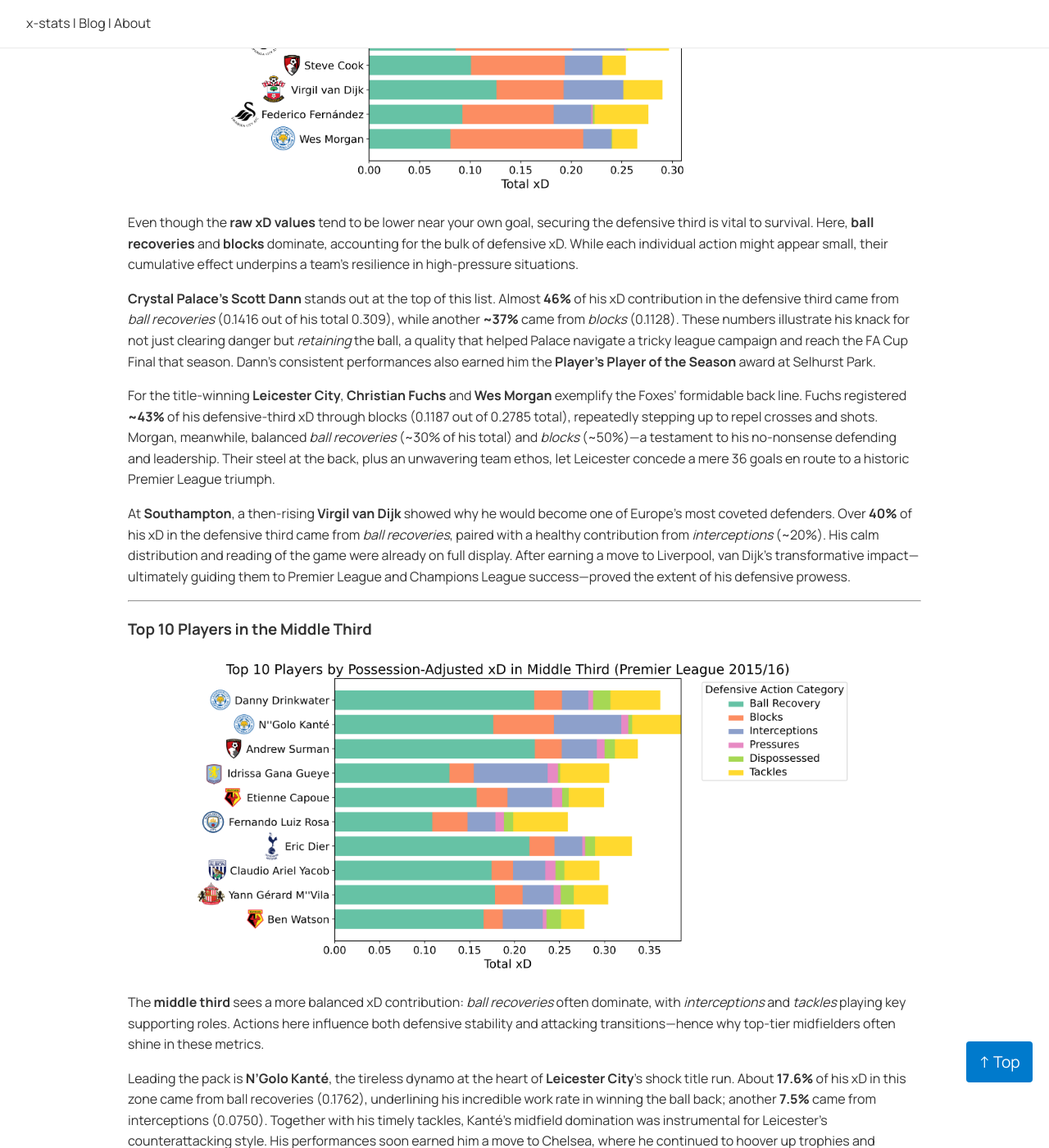
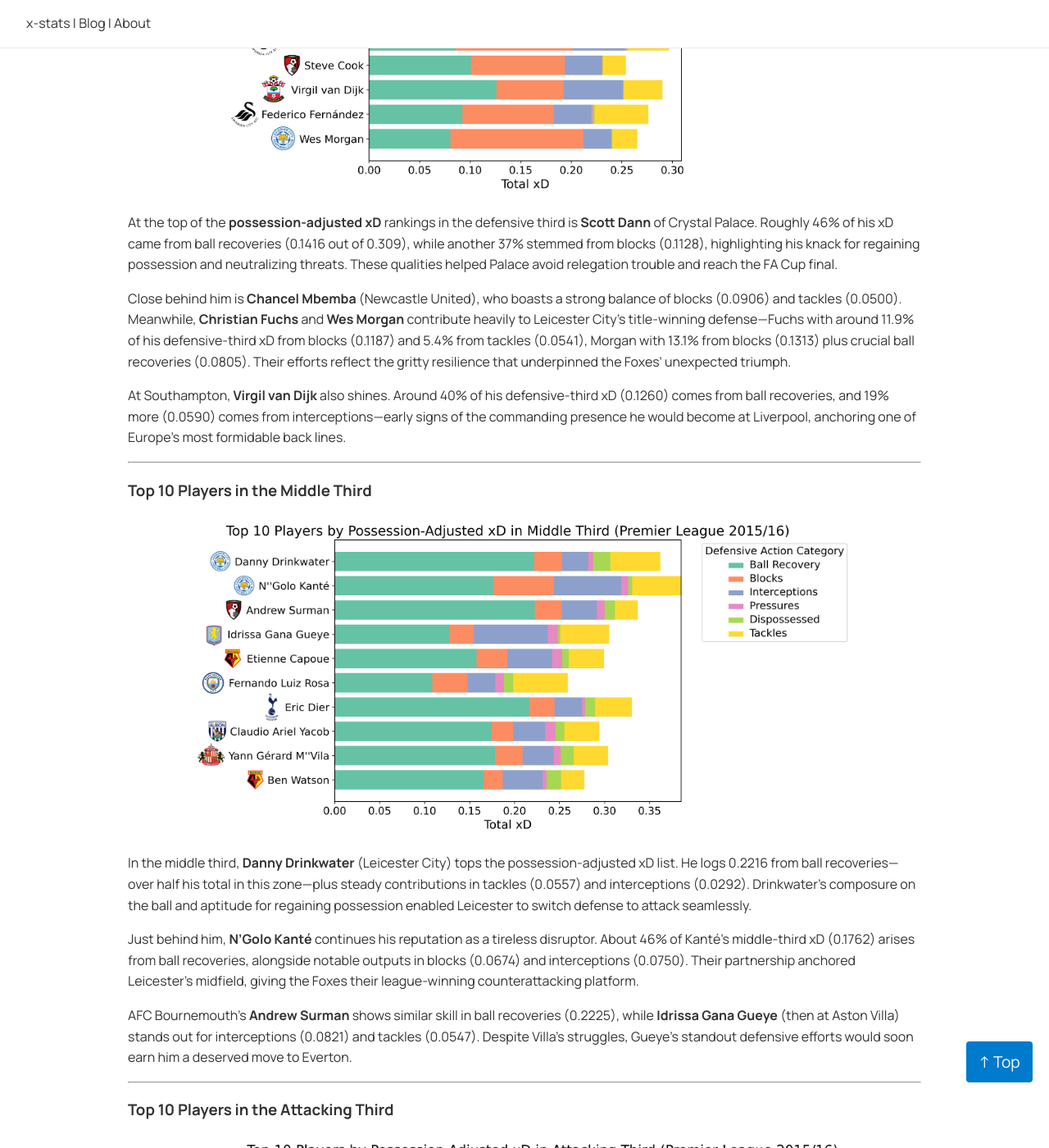
Before and after one commit to u3mukher/x-stats, a Jekyll site: the page built from _posts/2024-12-12-xD.md, in a window 1280 px wide and 1400 px high, scrolled down 6502 px. Shown: the whole window at 82% size. Built offline with Jekyll 4.4.1, drawn with Linux system fonts in a browser that asks for light colours; a style sheet for code colours, icons or effects is not loaded; some of the changed text lies outside the part shown.

Commit message:
Update 2024-12-12-xD.md

```diff
--- a/_posts/2024-12-12-xD.md
+++ b/_posts/2024-12-12-xD.md
@@ -187,13 +187,11 @@ Interestingly, while a player’s total xD (not adjusted for possession) might p
 
 ![Defensive Third]({{ site.baseurl }}/assets/xD_barcharts/top10_xD_possAdj_defensive_third_wlogo.png){:.chart-image}
 
-Even though the **raw xD values** tend to be lower near your own goal, securing the defensive third is vital to survival. Here, **ball recoveries** and **blocks** dominate, accounting for the bulk of defensive xD. While each individual action might appear small, their cumulative effect underpins a team’s resilience in high-pressure situations.
+At the top of the **possession-adjusted xD** rankings in the defensive third is **Scott Dann** of Crystal Palace. Roughly 46% of his xD came from ball recoveries (0.1416 out of 0.309), while another 37% stemmed from blocks (0.1128), highlighting his knack for regaining possession and neutralizing threats. These qualities helped Palace avoid relegation trouble and reach the FA Cup final.
 
-**Crystal Palace’s Scott Dann** stands out at the top of this list. Almost **46%** of his xD contribution in the defensive third came from *ball recoveries* (0.1416 out of his total 0.309), while another **~37%** came from *blocks* (0.1128). These numbers illustrate his knack for not just clearing danger but *retaining* the ball, a quality that helped Palace navigate a tricky league campaign and reach the FA Cup Final that season. Dann’s consistent performances also earned him the **Player’s Player of the Season** award at Selhurst Park.
+Close behind him is **Chancel Mbemba** (Newcastle United), who boasts a strong balance of blocks (0.0906) and tackles (0.0500). Meanwhile, **Christian Fuchs** and **Wes Morgan** contribute heavily to Leicester City’s title-winning defense—Fuchs with around 11.9% of his defensive-third xD from blocks (0.1187) and 5.4% from tackles (0.0541), Morgan with 13.1% from blocks (0.1313) plus crucial ball recoveries (0.0805). Their efforts reflect the gritty resilience that underpinned the Foxes’ unexpected triumph.
 
-For the title-winning **Leicester City**, **Christian Fuchs** and **Wes Morgan** exemplify the Foxes’ formidable back line. Fuchs registered **~43%** of his defensive-third xD through blocks (0.1187 out of 0.2785 total), repeatedly stepping up to repel crosses and shots. Morgan, meanwhile, balanced *ball recoveries* (~30% of his total) and *blocks* (~50%)—a testament to his no-nonsense defending and leadership. Their steel at the back, plus an unwavering team ethos, let Leicester concede a mere 36 goals en route to a historic Premier League triumph.
-
-At **Southampton**, a then-rising **Virgil van Dijk** showed why he would become one of Europe’s most coveted defenders. Over **40%** of his xD in the defensive third came from *ball recoveries*, paired with a healthy contribution from *interceptions* (~20%). His calm distribution and reading of the game were already on full display. After earning a move to Liverpool, van Dijk’s transformative impact—ultimately guiding them to Premier League and Champions League success—proved the extent of his defensive prowess.
+At Southampton, **Virgil van Dijk** also shines. Around 40% of his defensive-third xD (0.1260) comes from ball recoveries, and 19% more (0.0590) comes from interceptions—early signs of the commanding presence he would become at Liverpool, anchoring one of Europe’s most formidable back lines.
 
 ---
 
@@ -201,13 +199,11 @@ At **Southampton**, a then-rising **Virgil van Dijk** showed why he would become
 
 ![Middle Third]({{ site.baseurl }}/assets/xD_barcharts/top10_xD_possAdj_middle_third_wlogo.png){:.chart-image}
 
-The **middle third** sees a more balanced xD contribution: *ball recoveries* often dominate, with *interceptions* and *tackles* playing key supporting roles. Actions here influence both defensive stability and attacking transitions—hence why top-tier midfielders often shine in these metrics.
+In the middle third, **Danny Drinkwater** (Leicester City) tops the possession-adjusted xD list. He logs 0.2216 from ball recoveries—over half his total in this zone—plus steady contributions in tackles (0.0557) and interceptions (0.0292). Drinkwater’s composure on the ball and aptitude for regaining possession enabled Leicester to switch defense to attack seamlessly.
 
-Leading the pack is **N’Golo Kanté**, the tireless dynamo at the heart of **Leicester City**’s shock title run. About **17.6%** of his xD in this zone came from ball recoveries (0.1762), underlining his incredible work rate in winning the ball back; another **7.5%** came from interceptions (0.0750). Together with his timely tackles, Kanté’s midfield domination was instrumental for Leicester’s counterattacking style. His performances soon earned him a move to Chelsea, where he continued to hoover up trophies and personal accolades.
+Just behind him, **N’Golo Kanté** continues his reputation as a tireless disruptor. About 46% of Kanté’s middle-third xD (0.1762) arises from ball recoveries, alongside notable outputs in blocks (0.0674) and interceptions (0.0750). Their partnership anchored Leicester’s midfield, giving the Foxes their league-winning counterattacking platform.
 
-**Danny Drinkwater**, Kanté’s partner in midfield, contributed the highest share of *ball recoveries* among the top 10 (~22%). His calm distribution and ability to retrieve possession turned defense into attack seamlessly, a crucial element in the Foxes’ quick-break approach.
-
-Despite **Aston Villa**’s struggles that season, **Idrissa Gana Gueye** showcased his potential with **~12.7%** of his middle-third xD coming from *ball recoveries* (0.1274) and another **8.2%** from *interceptions* (0.0821). Those performances led him to Everton, where he established himself as one of the league’s most disruptive holding midfielders, repeatedly regaining possession and denying opponents’ build-up play.
+AFC Bournemouth’s **Andrew Surman** shows similar skill in ball recoveries (0.2225), while **Idrissa Gana Gueye** (then at Aston Villa) stands out for interceptions (0.0821) and tackles (0.0547). Despite Villa’s struggles, Gueye’s standout defensive efforts would soon earn him a deserved move to Everton.
 
 ---
 
@@ -215,15 +211,13 @@ Despite **Aston Villa**’s struggles that season, **Idrissa Gana Gueye** showca
 
 ![Attacking Third]({{ site.baseurl }}/assets/xD_barcharts/top10_xD_possAdj_attacking_third_wlogo.png){:.chart-image}
 
-Defensive actions near the opponent’s penalty area naturally carry **higher xD values**, since a recovery, block, or pressure here greatly reduces the chance of an immediate threat or a breakaway goal. Many of the players topping this list are forwards or attack-minded midfielders who add defensive hustle to their offensive skill set.
+In the attacking third, **Troy Deeney** (Watford) leads the way in possession-adjusted xD. A remarkable 48% of his total (2.6129 out of 5.434) comes from blocks, reflecting how actively he hassles opponents at the top of the pitch. Around 1.83 (or ~34%) stems from ball recoveries, illustrating his ability to reclaim the ball in dangerous areas.
 
-**Troy Deeney** of **Watford** sits atop the attacking-third chart. A whopping **~48%** of his total xD in this zone came from *blocks* (2.61 out of 5.43 overall), with another **~34%** from *ball recoveries*. This relentless press, paired with his physical hold-up play, made Deeney an invaluable leader during Watford’s solid mid-table finish.
+His teammate **Odion Ighalo** contributes heavily too, with dispossessions (1.0855) and pressures (1.0735) accounting for over 40% of his xD in advanced zones. These qualities made him an attractive option for **Ole Gunnar Solskjær**, who brought Ighalo to Manchester United as a high-pressing backup striker.
 
-His strike partner, **Odion Ighalo**, also excelled defensively in advanced areas—**~22%** of his attacking-third xD stemmed from dispossessions, while another **21.5%** came from pressures. These qualities made him an attractive option for **Ole Gunnar Solskjær**, who later brought Ighalo to **Manchester United** as a backup striker for his high-pressing system.
+**Romelu Lukaku** (Everton) also features prominently, notching 1.2719 from blocks and 1.7704 from pressures. Meanwhile, **Sadio Mané** (Southampton) displays his trademark two-way impact—over 2.0 from blocks (~41% of his attacking-third xD), plus 0.4824 from dispossessions—foreshadowing the relentless, high-octane style that would later define his success at Liverpool.
 
-**Leicester’s Jamie Vardy**—famed for his record-breaking goal streak—likewise contributed around **15–16%** of his xD from ball recoveries. His high-energy pressing style fit perfectly into Leicester’s swift counterattack, ensuring opposing teams could not settle on the ball in their own half.
-
-At **Southampton**, **Sadio Mané** demonstrated the two-way dynamism that would later flourish under Jürgen Klopp at Liverpool. Mané racked up a *block rate* of about **2.0** xD in the attacking zone—over **20%** of his total contribution there—while simultaneously posing a major scoring threat. This aggressive pressing and goal-scoring blend became a hallmark of Mané’s game, propelling him to the upper echelons of Premier League stardom.
+---
 
 ## Leicester’s Year, But Not Theirs Alone
 
```
